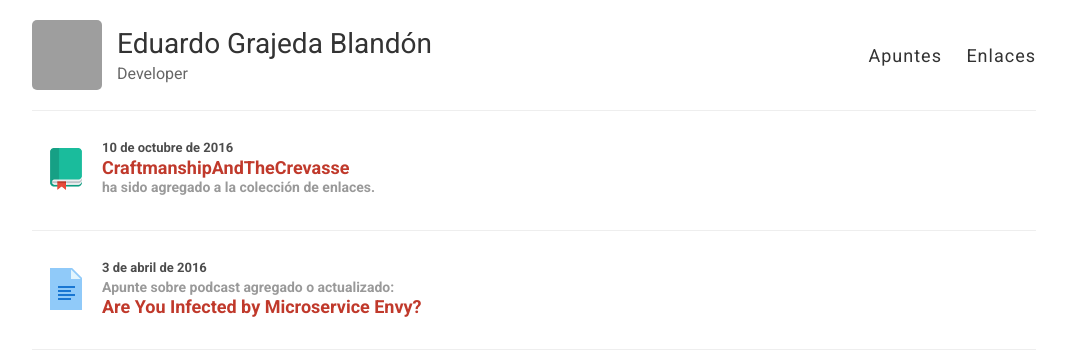
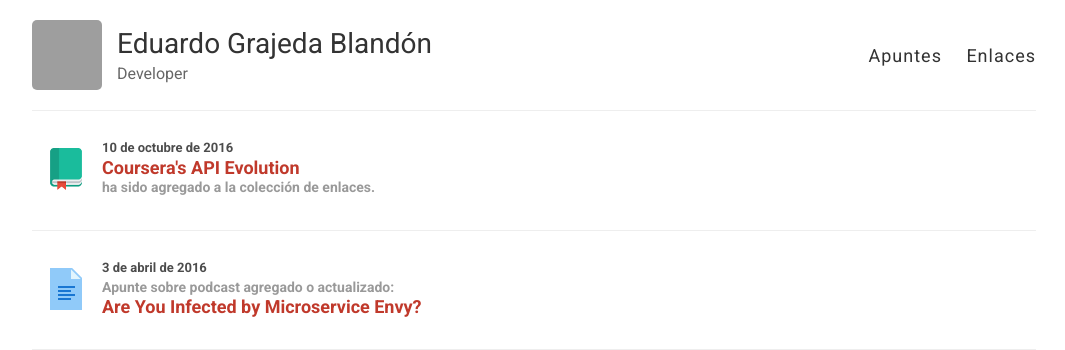
Before and after one commit to egrajeda/www, a Jekyll site: the page built from index.html, in a window 1280 px wide, cut to the strip 0-350 px from the top of the page. Shown: the whole strip, without its empty margins (106-1171 px from the left). Built offline with Jekyll 4.4.1, drawn with Linux system fonts in a browser that asks for light colours; grey boxes are pictures that could not be loaded.

Commit message:
Agregado "Coursera's API Evolution" a la colección de enlaces.

```diff
--- a/_data/enlaces.json
+++ b/_data/enlaces.json
@@ -46,5 +46,11 @@
     "category": "agile",
     "excerpt": "Dan North's recent blog post on software craftsmanship has   unleashed a lot of blog discussions (which I summarize below, if   you're interested). There's a lot in there, but one of his themes   particularly resonated with me, hence this post.",
     "title": "CraftmanshipAndTheCrevasse"
+  },
+  {
+    "url": "https://www.youtube.com/watch?list=PLpi1lPB6opQzSSOQU8JQLExuP1JUXPtmA&v=JC-UJwBKc2Y",
+    "category": "programming",
+    "excerpt": "Brennan Saeta, CourseraCoursera\u2019s educational platform has a broad API surface implemented in a standardized, sophisticated HTTP/JSON framework backed by a distributed microservice architecture. However, one of the biggest challenges engineers face is assembling all the data required to render the",
+    "title": "Coursera's API Evolution"
   }
 ]
--- a/enlaces/_posts/2016-10-10-update.md
+++ b/enlaces/_posts/2016-10-10-update.md
@@ -1,8 +1,8 @@
 ---
 layout: post
-title: "CraftmanshipAndTheCrevasse"
+title: "Coursera's API Evolution"
 permalink: /enlaces/
-counter: 8
+counter: 9
 sitemap: false
 draft: true
 ---
```
